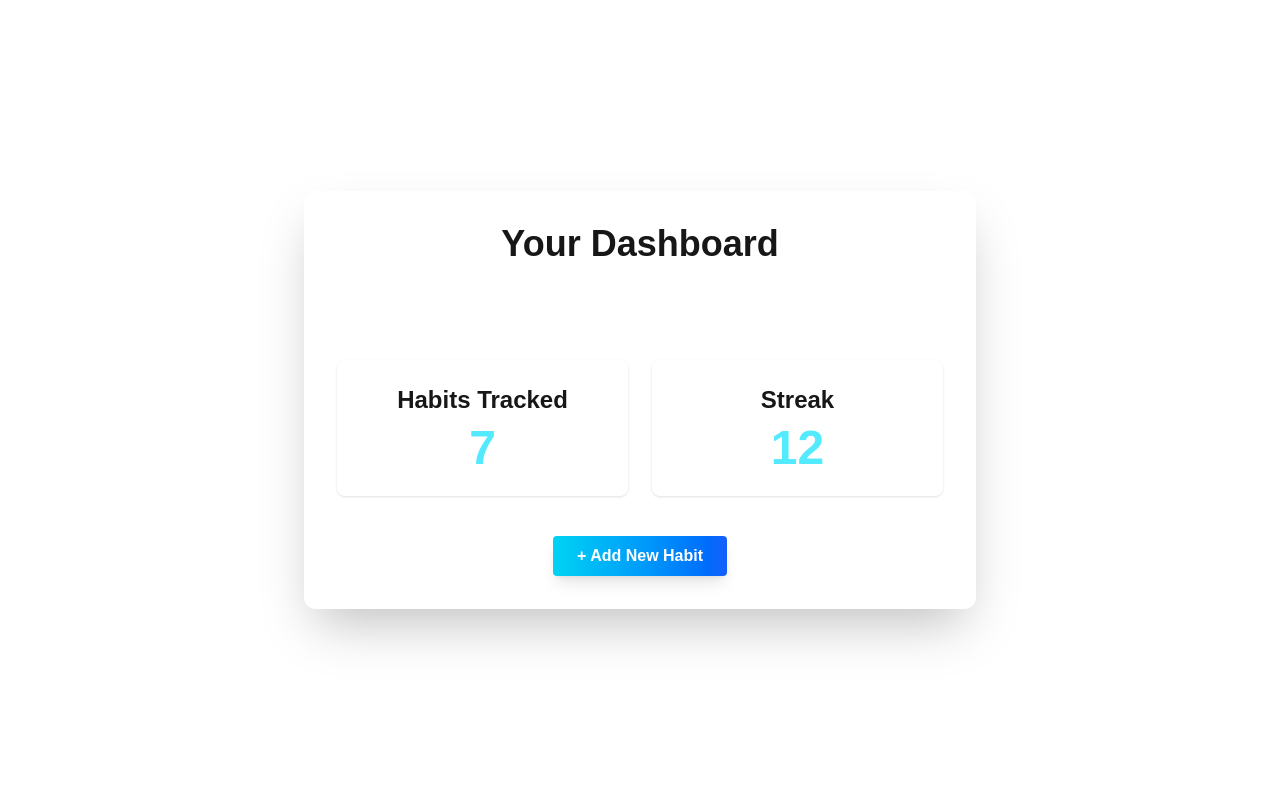
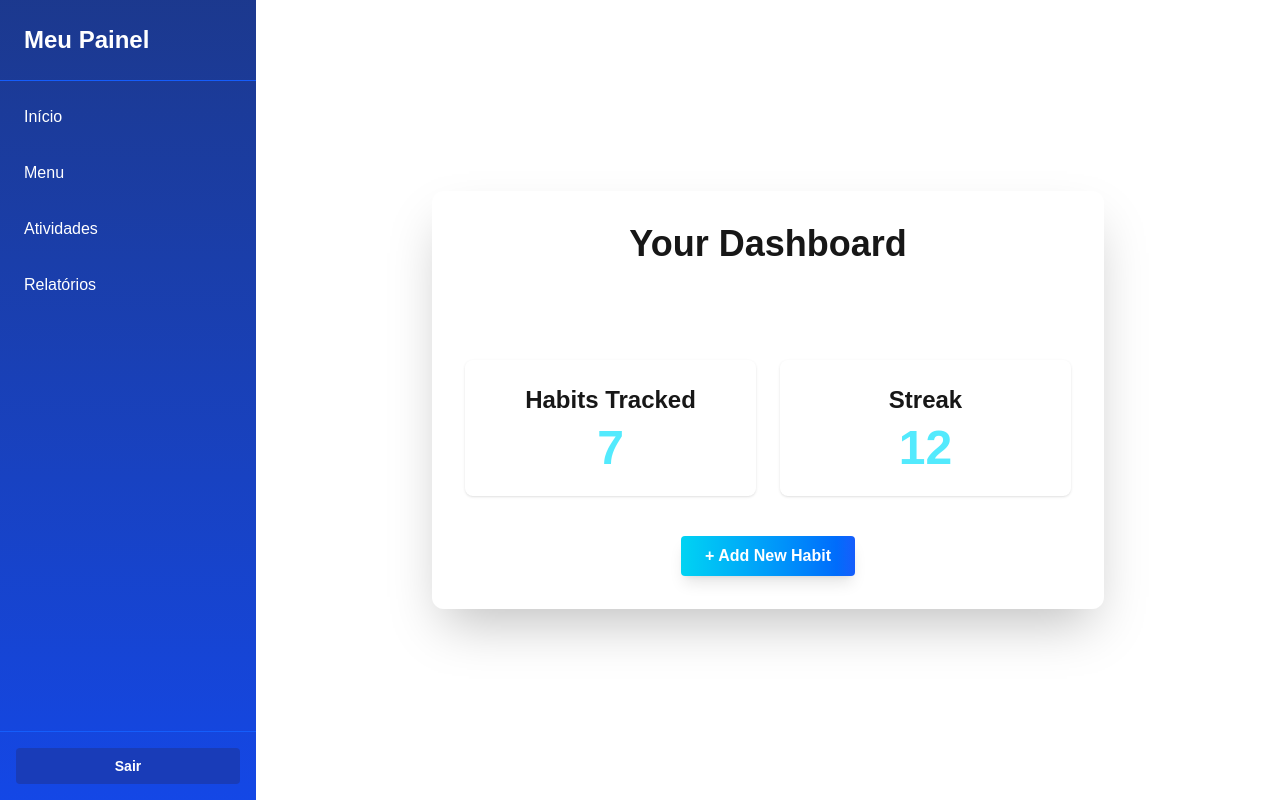
Before and after one commit to Diogojlq/habit-tracker, a Next.js app in the folder frontend/: page /dashboard in a window 1280 px wide. Built offline with nearby package versions, Linux system fonts and the light colour scheme.

Commit message:
feat(frontend): integrate sidebar into dashboard page

```diff
--- a/frontend/app/dashboard/page.tsx
+++ b/frontend/app/dashboard/page.tsx
@@ -1,16 +1,22 @@
 "use client";
 import React, { useState } from "react";
 import HabitForm from "../components/HabitForm";
+import Sidebar from "../components/Sidebar";
 
 export default function DashboardPage() {
   const [showHabitForm, setShowHabitForm] = useState(false);
+
   return (
-    <main className="flex flex-col items-center justify-center min-h-screen">
+    <div className="flex min-h-screen">
+      <Sidebar />
+
+      <main className="flex-1 flex flex-col items-center justify-center p-8">
         <div className="w-full max-w-2xl p-8 rounded-xl shadow-2xl bg-white/10 backdrop-blur border border-white/20">
           <h1 className="text-4xl font-bold text-center mb-4">Your Dashboard</h1>
           <p className="text-center text-white/80 mb-8">
             Welcome to your habit dashboard! Here you can track your progress, add new habits, and stay motivated.
           </p>
+
           <div className="grid grid-cols-1 md:grid-cols-2 gap-6">
             <div className="bg-white/20 rounded-lg p-6 shadow flex flex-col items-center">
               <span className="text-2xl font-bold mb-2">Habits Tracked</span>
@@ -21,6 +27,7 @@ export default function DashboardPage() {
               <span className="text-5xl font-extrabold text-cyan-300">12</span>
             </div>
           </div>
+
           <div className="mt-10 flex flex-col items-center">
             <button
               className="px-6 py-2 rounded bg-gradient-to-r from-cyan-400 to-blue-600 text-white font-bold shadow-lg transition-all duration-300 hover:scale-105 hover:shadow-xl focus:outline-none focus:ring-2 focus:ring-cyan-400 cursor-pointer"
@@ -32,5 +39,6 @@ export default function DashboardPage() {
           </div>
         </div>
       </main>
+    </div>
   );
 }
```
Lines whose indentation alone changed are shown as unchanged.
